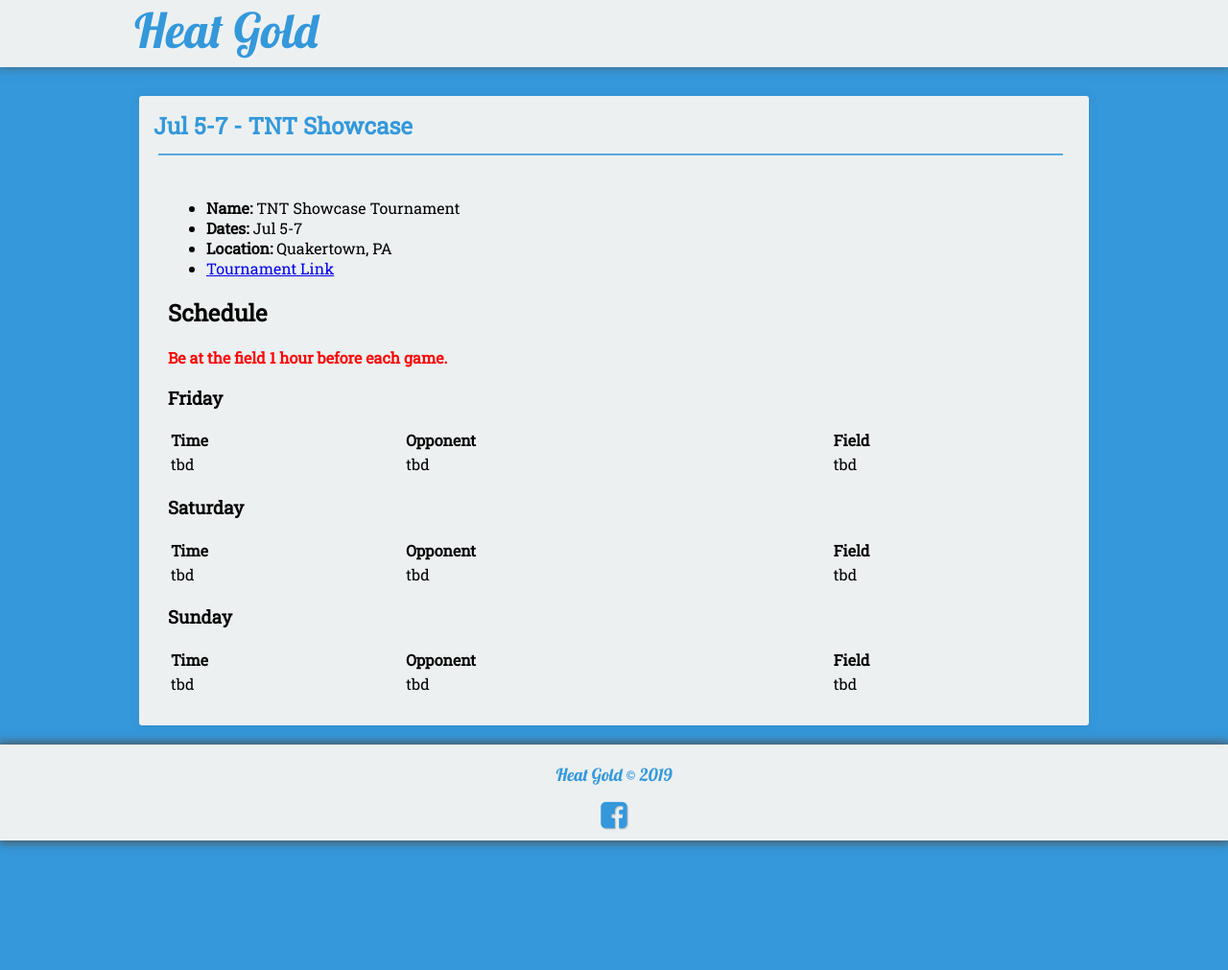
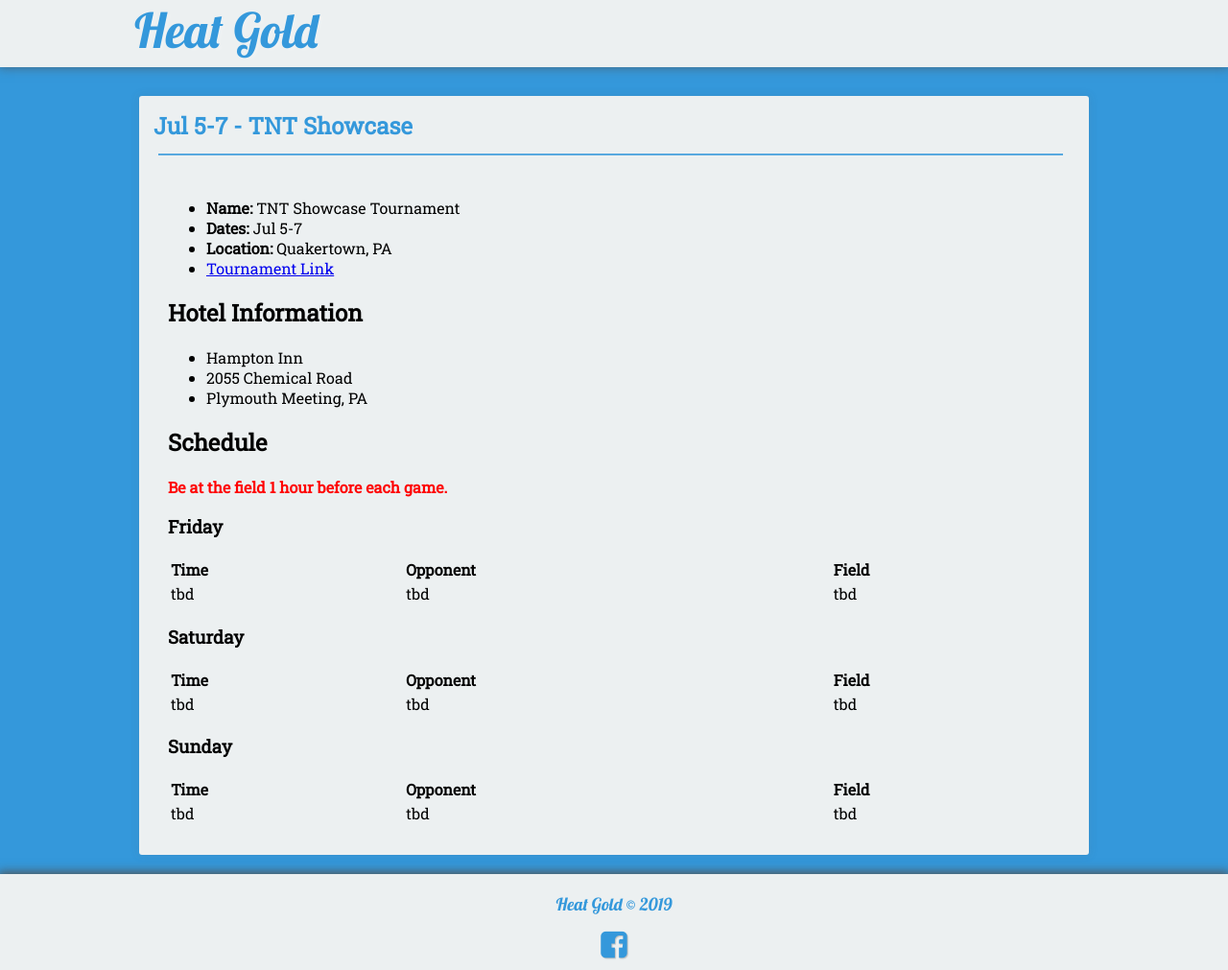
Before and after one commit to seanmerrow/ecf, a Jekyll site: the page built from _posts/2019-07-12-Jul-5-TNT.md, in a window 1280 px wide. Shown: the whole page at 96% size. Built offline with Jekyll 4.4.1, drawn with Linux system fonts in a browser that asks for light colours; nearby versions of some CDN libraries; before the commit the page ends 900 px from its top, so only the background shows below that.

Commit message:
Update 2019-07-12-Jul-5-TNT.md

```diff
--- a/_posts/2019-07-12-Jul-5-TNT.md
+++ b/_posts/2019-07-12-Jul-5-TNT.md
@@ -12,6 +12,12 @@ category:
 * **Dates:** Jul 5-7
 * **Location:**  Quakertown, PA
 * [Tournament Link](http://www.eteamz.com/sites/tntshowcase/)
+
+## Hotel Information
+
+* Hampton Inn
+* 2055 Chemical Road
+* Plymouth Meeting, PA
 
 ## Schedule
 **<span style="color:red">Be at the field 1 hour before each game.</span>**
```
